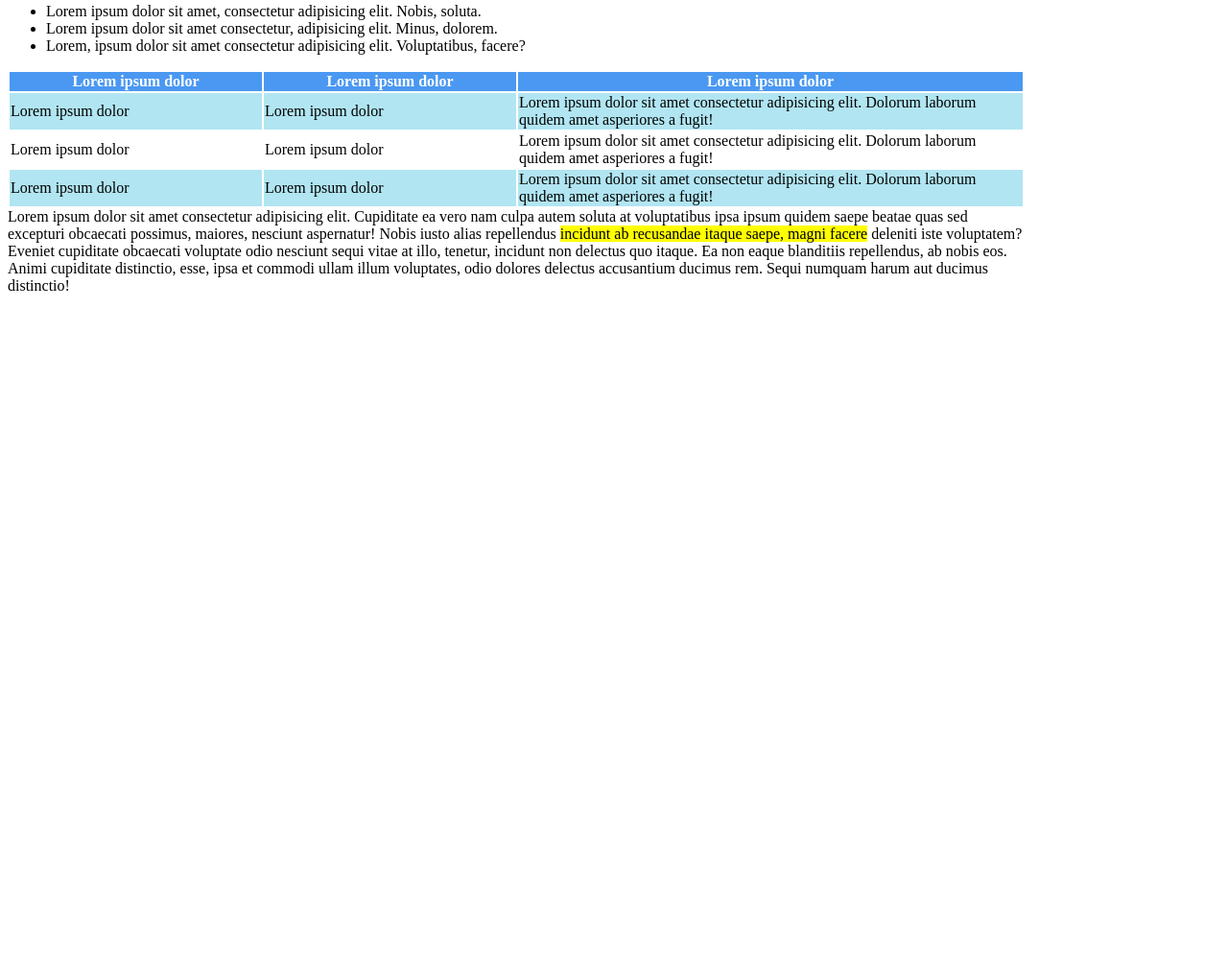
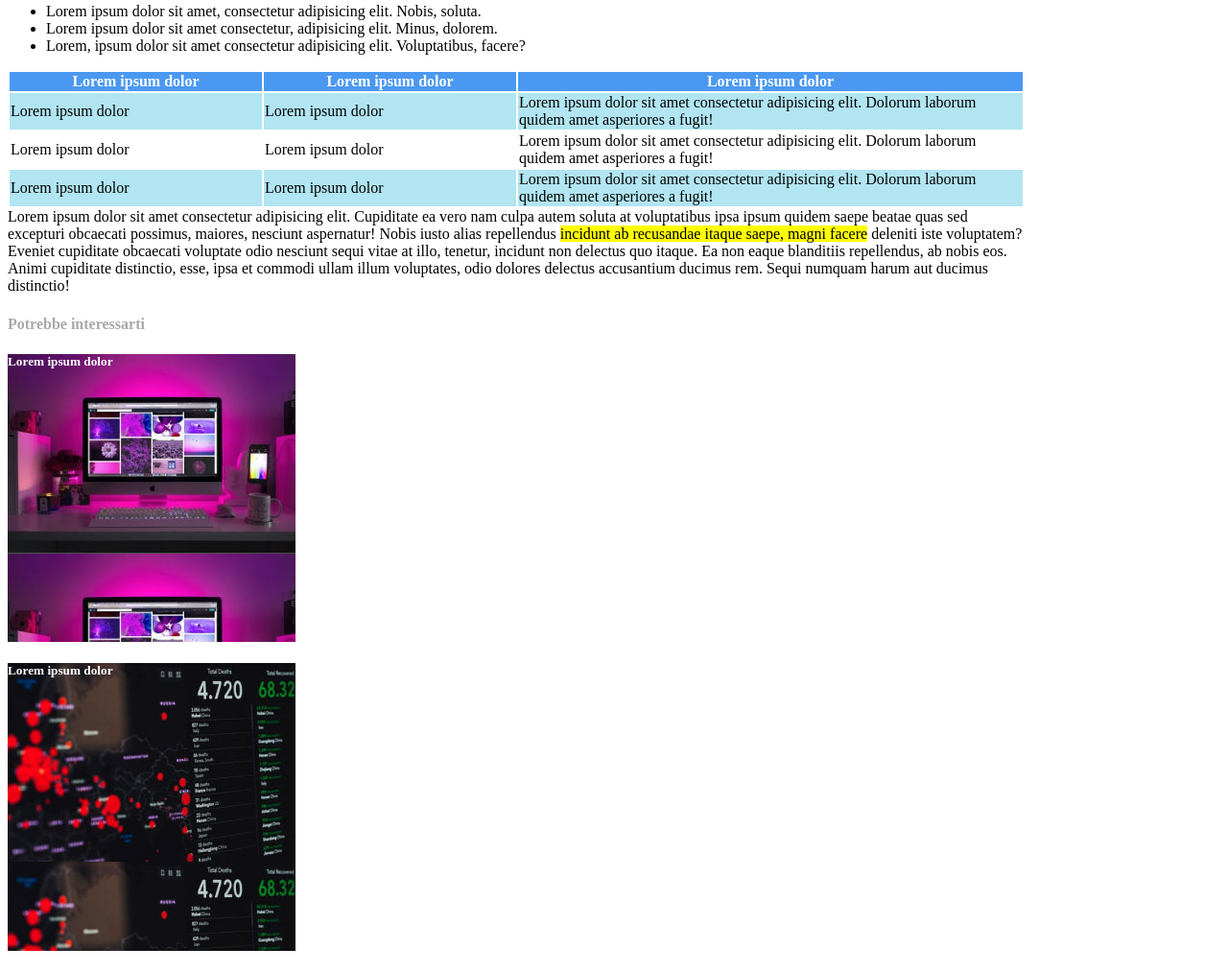
Before and after one commit to GianmarcoBramucci/html-css-booleaner, a plain HTML site: page index.html in a window 1280 px wide. Shown: the part 718-1731 px from the top of the page at 96% size. Before the commit the page ends 1033 px from the top, so only its background shows below. Drawn offline with Linux system fonts and the light colour scheme.

Commit message:
add foter

```diff
--- a/css/stlyle.css
+++ b/css/stlyle.css
@@ -47,3 +47,18 @@ thead{
 .riga{
     background-color:#b1e5f2;
 }
+/* footer */
+h4{
+    color:darkgrey;
+}
+.immagine{
+    color: white;
+    width: 300px;
+    height:300px;
+}
+#monitor{
+    background-image: url(../img/monitor.jpg);
+}
+#graph{
+    background-image: url(../img/graph.jpg);
+}
--- a/index.html
+++ b/index.html
@@ -77,5 +77,14 @@
             Ea non eaque blanditiis repellendus, ab nobis eos. Animi cupiditate distinctio, esse, ipsa et commodi ullam illum voluptates, odio dolores delectus accusantium ducimus rem. Sequi numquam harum aut ducimus distinctio!
         </section>
     </main>
+    <footer>
+        <h4>Potrebbe interessarti</h4>
+        <div>
+            <h5 class="immagine" id="monitor">Lorem ipsum dolor</h5>
+        </div>
+        <div>
+            <h5 class="immagine" id="graph">Lorem ipsum dolor</h5>
+        </div>
+    </footer>
 </body>
 </html>
```
